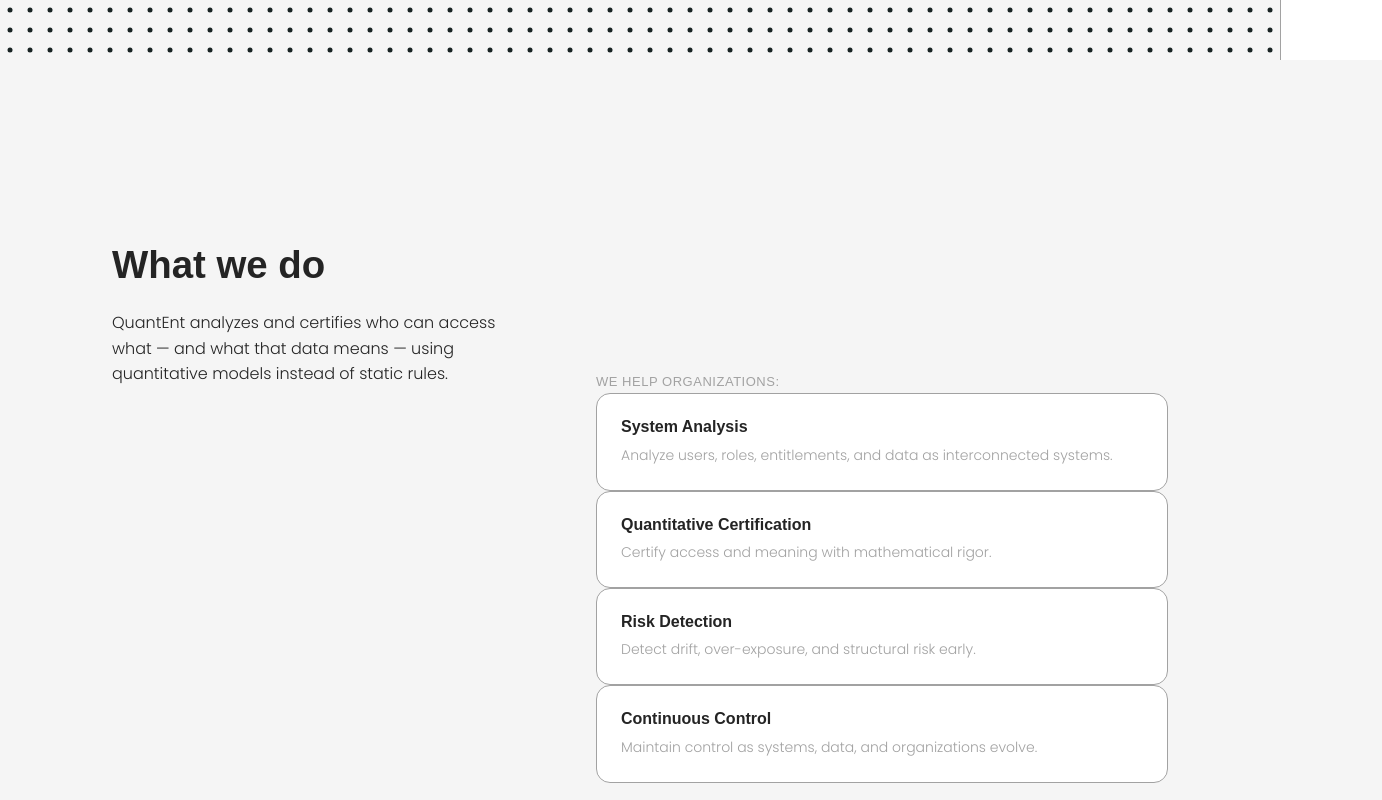
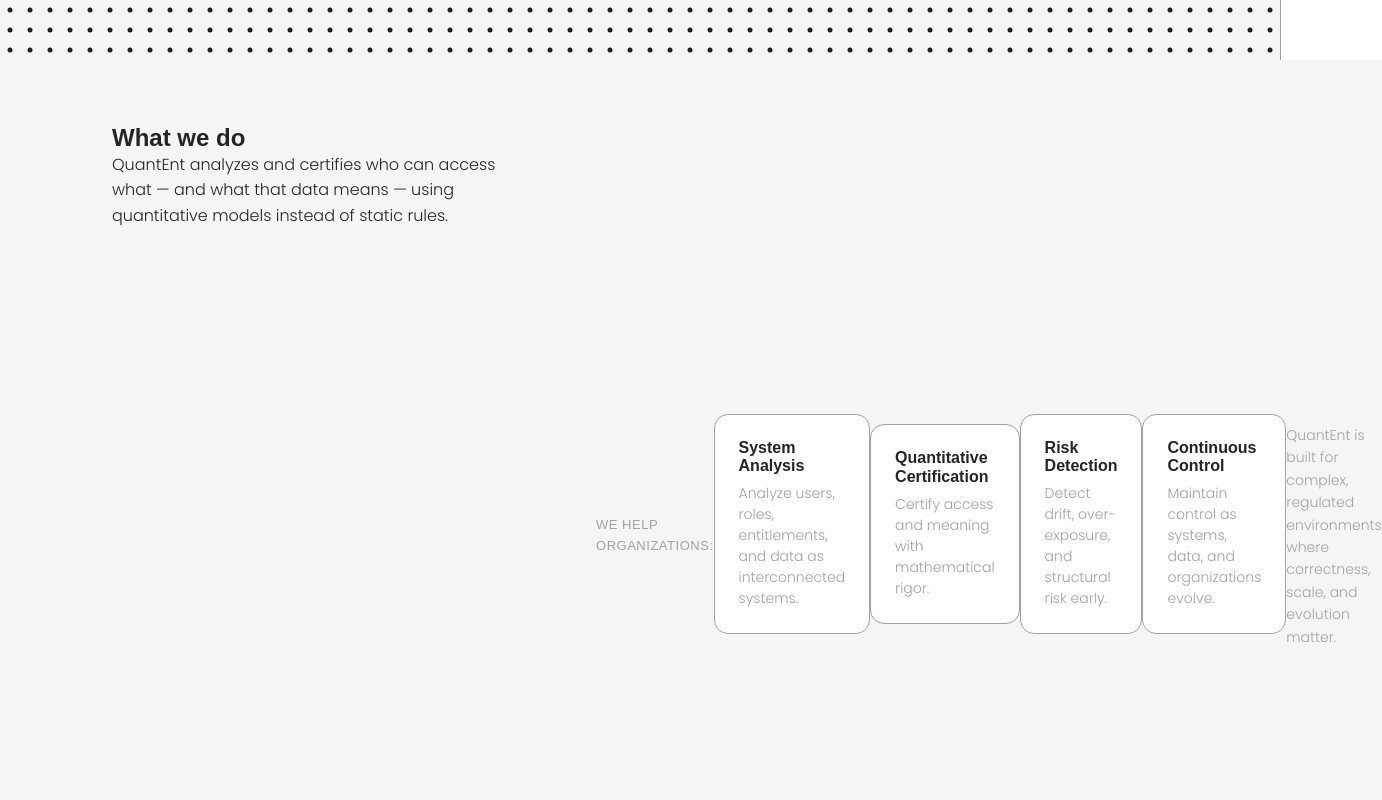
Before and after one commit to quantent-web/quantent-web, a Next.js app: page / in a window 1280 px wide. Shown: the part 740-1540 px from the top of the page, 1382 px wide, since content can reach past the window. Built offline with nearby package versions, Linux system fonts and the light colour scheme; a web font is replaced by a local one.

Commit message:
Simplify StickySplitBlock layout and beat sizing

```diff
--- a/app/components/StickySplitBlock/StickySplitBlock.module.css
+++ b/app/components/StickySplitBlock/StickySplitBlock.module.css
@@ -1,85 +1,48 @@
 .block {
   width: 100%;
-  overflow: visible;
-  overflow-x: clip;
 }
 
 .chapter {
   display: grid;
-  grid-template-columns: minmax(280px, 420px) 1fr;
-  gap: 64px;
-  min-height: calc(var(--beats, 1) * 100svh);
-  padding-block: 120px;
-  align-items: stretch;
-  overflow: visible;
+  grid-template-columns: minmax(280px, 420px) minmax(0, 1fr);
+  gap: var(--space-8, 32px);
+  align-items: start;
 }
 
 .left {
   position: relative;
-  overflow: visible;
-  align-self: stretch;
-  height: 100%;
 }
 
 .sticky {
   position: sticky;
-  top: calc(var(--nav-h, 64px) + 32px);
+  top: calc(var(--nav-h, 64px) + 24px);
 }
 
 .right {
-  display: flex;
-  flex-direction: column;
-  gap: 32px;
-  overflow: visible;
+  min-width: 0;
 }
 
 .stack {
   display: flex;
   flex-direction: column;
-  align-items: stretch;
-  width: 100%;
-  gap: 0;
 }
 
+/* 🔥 CLAVE: cada beat debe ocupar viewport completo */
 .beat {
-  width: 100%;
-  min-height: calc(100svh - (var(--nav-h, 64px) + 24px));
+  min-height: 100vh;
   display: flex;
-  flex-direction: column;
-  justify-content: center;
-  padding-block: clamp(20px, 6vh, 72px);
+  align-items: center;
 }
 
+/* evitar que las cards se expandan raro */
 .beat > * {
   width: 100%;
-  max-width: 100%;
-  height: auto !important;
-  min-height: 0 !important;
-  flex: 0 0 auto !important;
-  align-self: flex-start;
 }
 
-.right :global(.card) {
-  width: 100%;
-  max-width: 100%;
-  height: auto;
-  min-height: 0;
-}
-
-.h2 {
-  margin: 0;
-  font-size: clamp(2rem, 3vw, 3rem);
-  line-height: 1.1;
-}
-
-.intro {
-  margin-top: 24px;
-}
-
+/* responsive */
 @media (max-width: 900px) {
   .chapter {
     grid-template-columns: 1fr;
-    min-height: auto;
   }
 
   .sticky {
```
